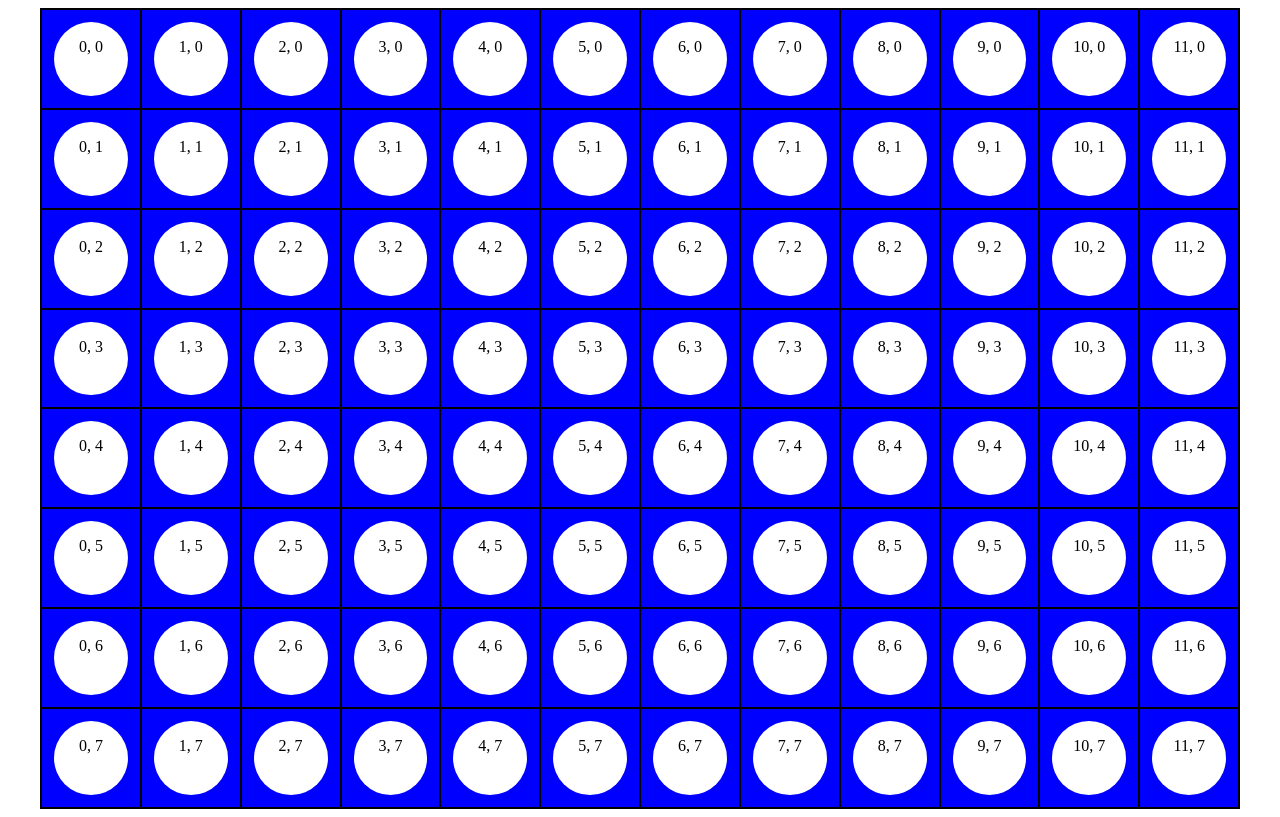
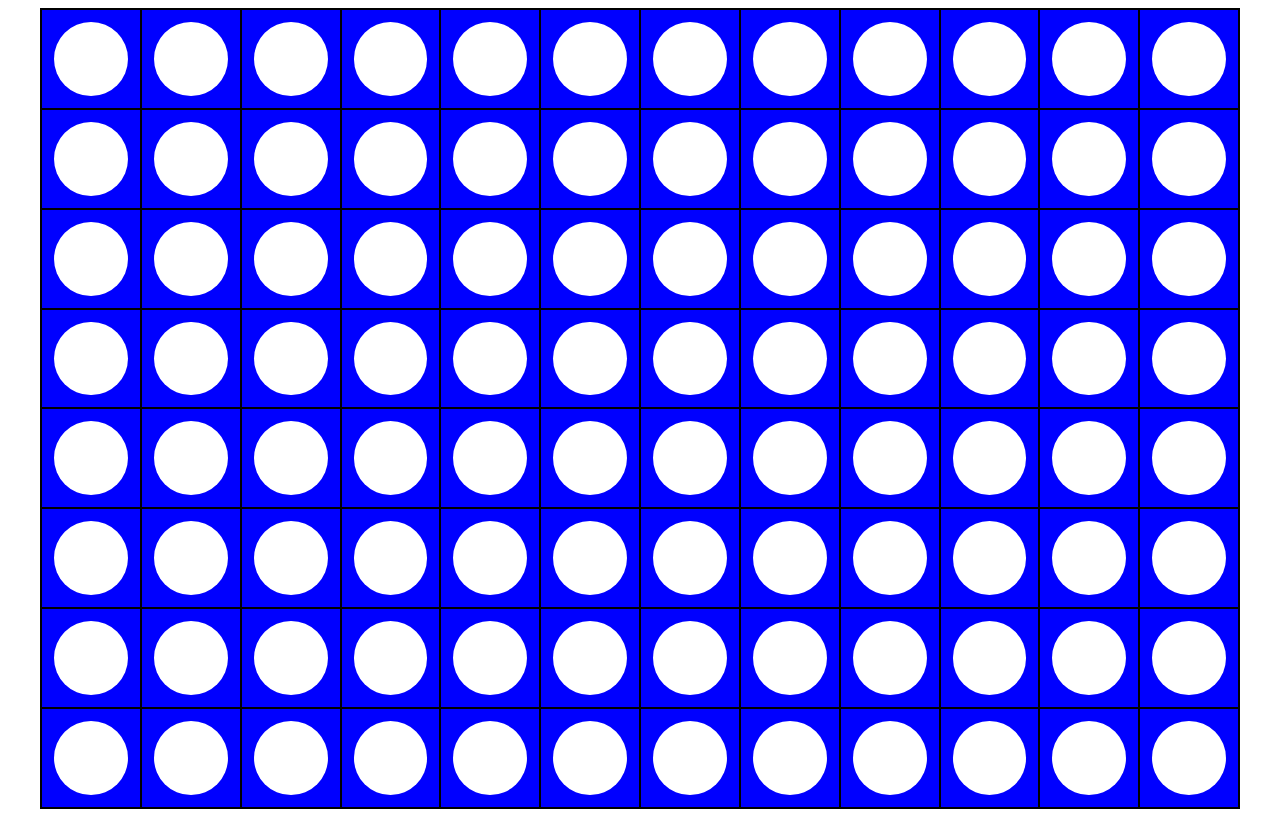
Before and after one commit to Kuba-Jeziorski/five-in-a-line, a React (Vite) app: page / in a window 1280 px wide. Both pictures are taken after a click on the button "START". Built offline with nearby package versions, Linux system fonts and the light colour scheme.

Commit message:
Win conditions fixed

```diff
--- a/src/App.tsx
+++ b/src/App.tsx
@@ -4,6 +4,7 @@ import { COLUMNS, ROWS } from "./constants";
 import { GameState } from "./types";
 import { gameStateToPlayerId } from "./utils/gameStateToPlayerId";
 import { StartComponent } from "./components/StartComponent";
+import { FinishComponent } from "./components/FinishComponent";
 
 function App() {
   const [gameState, setGameState] = useState<GameState>("pending");
@@ -48,7 +49,7 @@ function App() {
         </>
       )}
 
-      {gameIsFinished && <h1>END OF GAME</h1>}
+      {gameIsFinished && <FinishComponent />}
     </>
   );
 }
--- /dev/null
+++ b/src/components/FinishComponent.tsx
@@ -0,0 +1,7 @@
+export const FinishComponent = () => {
+  return (
+    <div className="startWrapper">
+      <h1>Player "a" won!</h1>
+    </div>
+  );
+};
--- a/src/components/GridArea.tsx
+++ b/src/components/GridArea.tsx
@@ -68,7 +68,6 @@ const collectInDirection = (
   const pos = direction({ x, y });
   try {
     const key = coordinatesToSpotId(pos);
-    console.log(pos);
     if (occupiedSpots.get(key) === player) {
       return (
         1 +
@@ -80,9 +79,10 @@ const collectInDirection = (
         )
       );
     }
-  } finally {
-    return 0;
+  } catch (e) {
+    console.log(e);
   }
+  return 0;
 };
 
 export const GridArea = ({
@@ -107,11 +107,6 @@ export const GridArea = ({
     player: string,
     [d1, d2]: Readonly<[Direction, Direction]>
   ) => {
-    console.log(
-      [d1, d2].map((direction) =>
-        collectInDirection(occupiedSpots, { x, y }, player, direction)
-      )
-    );
     return [d1, d2]
       .map((direction) =>
         collectInDirection(occupiedSpots, { x, y }, player, direction)
@@ -133,7 +128,6 @@ export const GridArea = ({
     //@ts-expect-error
     const x = Number(target.getAttribute("data-column"));
     // @ ts-expect-error
-    // const y = Number(target.getAttribute("data-row"));
 
     const validPosition = firstAvailableCell(occupiedSpots, x);
 
--- a/src/components/GridItem.tsx
+++ b/src/components/GridItem.tsx
@@ -8,17 +8,7 @@ export const GridItem = ({ row, column, occupied }: GridItemProps) => {
       data-column={column}
       data-occupied={occupied}
     >
-      <div className="gridItemCircle">
-        <p
-          style={{
-            display: "flex",
-            justifyContent: "center",
-            alignItems: "center",
-          }}
-        >
-          {column}, {row}
-        </p>
-      </div>
+      <div className="gridItemCircle"></div>
     </div>
   );
 };
```
Also changed, not shown: src/components/StartComponent.tsx (+7 -1 lines).
